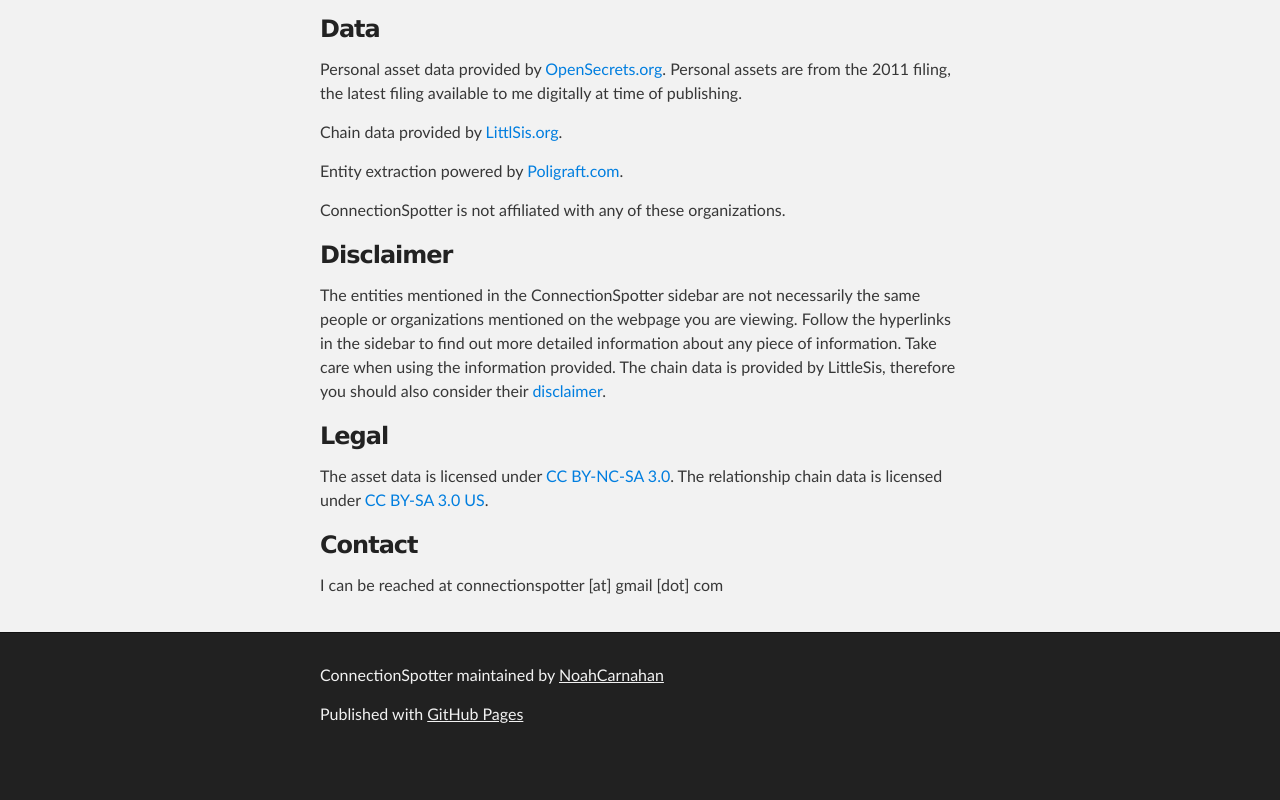
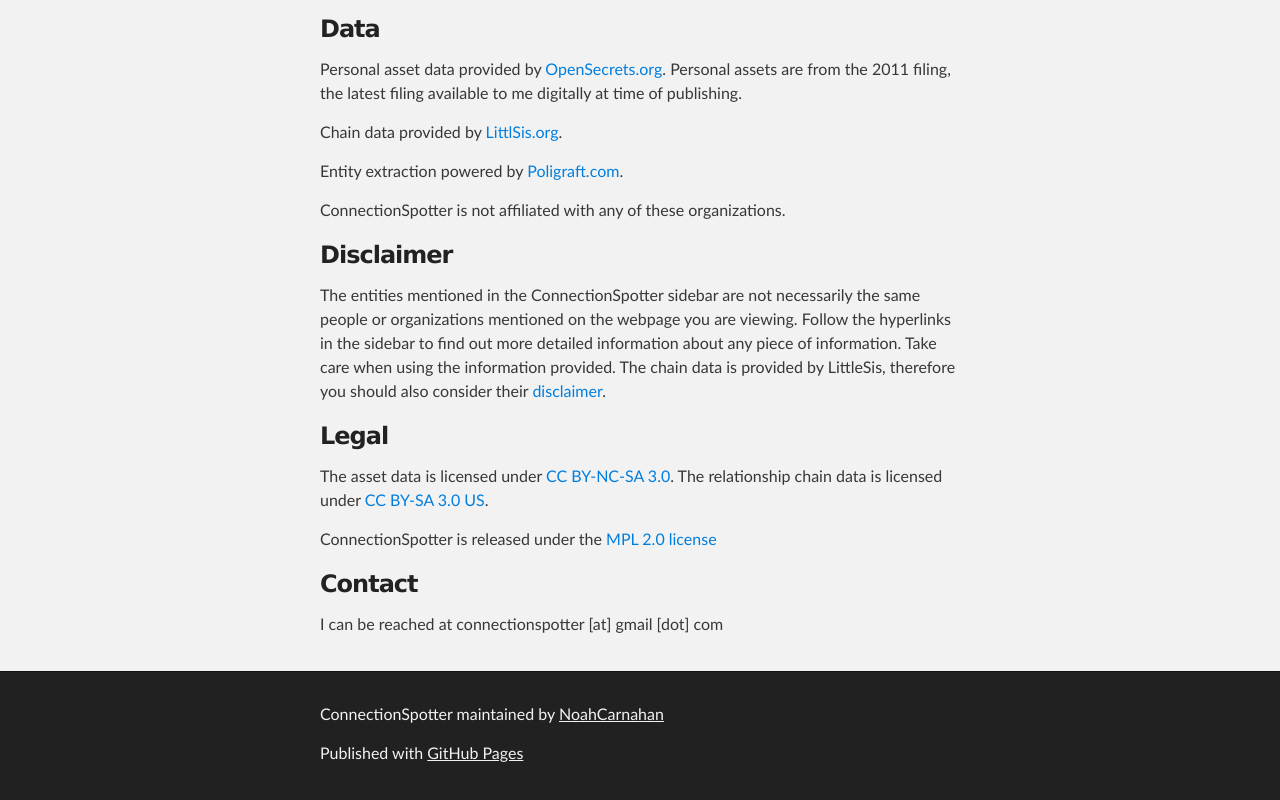
Before and after one commit to NoahCarnahan/connection-spotter, a plain HTML site: page index.html in a window 1280 px wide. Shown: the part 1948-2748 px from the top of the page. Before the commit the page ends 2709 px from the top, so only its background shows below. Drawn offline with Linux system fonts and the light colour scheme.

Commit message:
Create gh-pages branch via GitHub

```diff
--- a/index.html
+++ b/index.html
@@ -96,6 +96,8 @@
 <p>The asset data is licensed under <a href="http://creativecommons.org/licenses/by-nc-sa/3.0/">CC BY-NC-SA 3.0</a>.
 The relationship chain data is licensed under <a href="http://creativecommons.org/licenses/by-sa/3.0/us/">CC BY-SA 3.0 US</a>.</p>
 
+<p>ConnectionSpotter is released under the <a href="http://www.mozilla.org/MPL/2.0/">MPL 2.0 license</a></p>
+
 <h3>
 <a name="contact" class="anchor" href="#contact"><span class="octicon octicon-link"></span></a>Contact</h3>
 
```
Also changed, not shown: params.json (+1 -1 lines).
